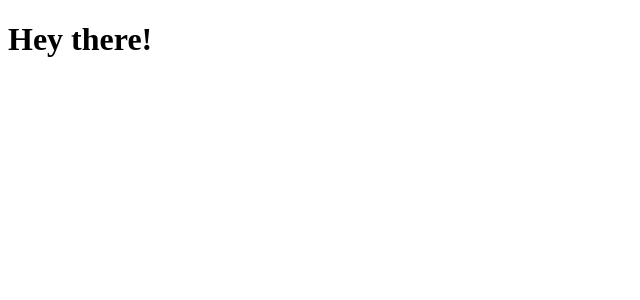
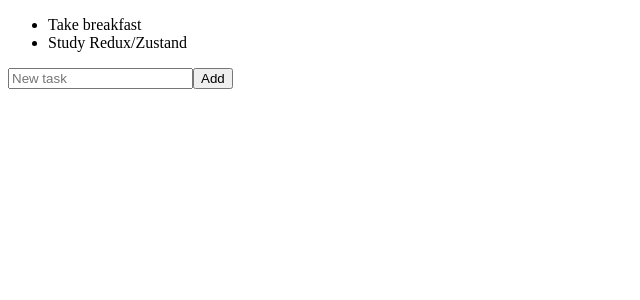
Before and after one commit to filipebteixeira98/react-redux-zustand, a React (Vite) app: page / in a window 1280 px wide. Shown: the top 300 px of the page, without its empty margins (0-640 px from the left). Built offline with nearby package versions, Linux system fonts and the light colour scheme.

Commit message:
chore: configure global state and create list and add todo components which retrieves information from redux store

```diff
--- a/package.json
+++ b/package.json
@@ -10,8 +10,10 @@
     "preview": "vite preview"
   },
   "dependencies": {
+    "@reduxjs/toolkit": "^2.2.1",
     "react": "^18.2.0",
-    "react-dom": "^18.2.0"
+    "react-dom": "^18.2.0",
+    "react-redux": "^9.1.0"
   },
   "devDependencies": {
     "@types/react": "^18.2.55",
--- a/src/App.tsx
+++ b/src/App.tsx
@@ -1,7 +1,15 @@
+import { Provider as ReduxProvider } from 'react-redux'
+
+import { store } from './store'
+
+import { AddTodo } from './components/AddTodo'
+import { TodoList } from './components/TodoList'
+
 export function App() {
   return (
-    <>
-      <h1>Hey there!</h1>
-    </>
+    <ReduxProvider store={store}>
+      <TodoList />
+      <AddTodo />
+    </ReduxProvider>
   )
 }
--- /dev/null
+++ b/src/components/AddTodo.tsx
@@ -0,0 +1,23 @@
+import { FormEvent, useState } from 'react'
+
+export function AddTodo() {
+  const [newTodo, setNewTodo] = useState('')
+
+  function handleNewTodo(e: FormEvent) {
+    e.preventDefault()
+
+    console.log(newTodo)
+  }
+
+  return (
+    <form onSubmit={handleNewTodo}>
+      <input
+        type="text"
+        placeholder="New task"
+        onChange={(e) => setNewTodo(e.target.value)}
+        value={newTodo}
+      />
+      <button type="submit">Add</button>
+    </form>
+  )
+}
--- /dev/null
+++ b/src/components/TodoList.tsx
@@ -0,0 +1,17 @@
+import { useSelector } from 'react-redux'
+
+export function TodoList() {
+  const todos = useSelector((store) => {
+    return store.todo
+  })
+
+  console.log(todos)
+
+  return (
+    <ul>
+      {todos.map((todo) => (
+        <li key={todo}>{todo}</li>
+      ))}
+    </ul>
+  )
+}
--- /dev/null
+++ b/src/store/index.ts
@@ -0,0 +1,13 @@
+import { configureStore, createSlice } from '@reduxjs/toolkit'
+
+const todoSlice = createSlice({
+  name: 'todo',
+  initialState: ['Take breakfast', 'Study Redux/Zustand'],
+  reducers: {},
+})
+
+export const store = configureStore({
+  reducer: {
+    todo: todoSlice.reducer,
+  },
+})
```
Also changed, not shown: 1 other file (tests, documents, lock files or other folders).
